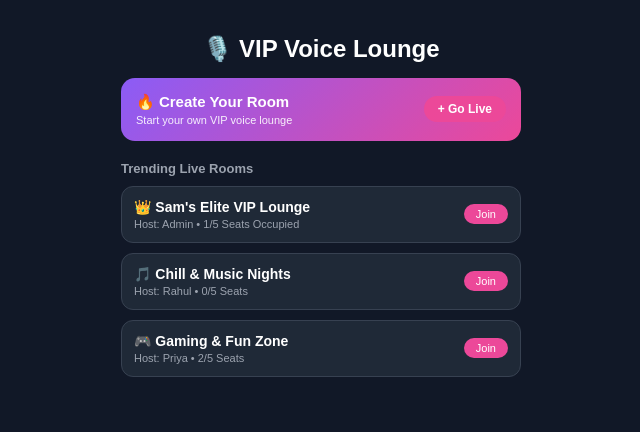
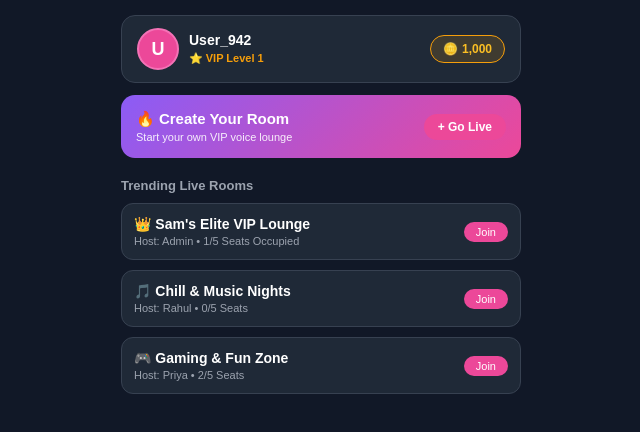
Before and after one commit to samchoudhary7900-commits/FRIEND-ZONE, a website: page public/index.html in a window 1280 px wide. Shown: the whole page, without its empty margins (319-959 px from the left). Drawn offline with Linux system fonts and the light colour scheme.

Commit message:
Update index.html

```diff
--- a/public/index.html
+++ b/public/index.html
@@ -31,6 +31,57 @@
             height: 100%;
             text-align: left;
         }
+
+        /* Profile & Wallet Header Card */
+        .profile-card {
+            background: #1f2937;
+            border: 1px solid #374151;
+            border-radius: 14px;
+            padding: 12px 15px;
+            margin-bottom: 12px;
+            display: flex;
+            align-items: center;
+            justify-content: space-between;
+        }
+        .user-info {
+            display: flex;
+            align-items: center;
+            gap: 10px;
+        }
+        .avatar {
+            width: 42px;
+            height: 42px;
+            border-radius: 50%;
+            background: #ec4899;
+            display: flex;
+            align-items: center;
+            justify-content: center;
+            font-weight: bold;
+            font-size: 18px;
+            border: 2px solid #f472b6;
+        }
+        .user-details h4 {
+            margin: 0;
+            font-size: 14px;
+        }
+        .user-details span {
+            font-size: 11px;
+            color: #f59e0b;
+            font-weight: bold;
+        }
+        .wallet-badge {
+            background: rgba(245, 158, 11, 0.15);
+            border: 1px solid #f59e0b;
+            color: #fbbf24;
+            padding: 6px 12px;
+            border-radius: 20px;
+            font-size: 12px;
+            font-weight: bold;
+            display: flex;
+            align-items: center;
+            gap: 4px;
+        }
+
         .home-banner {
             background: linear-gradient(135deg, #8b5cf6, #ec4899);
             padding: 15px;
@@ -184,9 +235,22 @@
 
     <div class="container">
 
-        <!-- Home Screen with Room List -->
+        <!-- Home Screen -->
         <div id="homeScreen">
-            <h2 style="text-align: center; margin-bottom: 15px;">🎙️ VIP Voice Lounge</h2>
+
+            <!-- User Profile & Wallet Top Bar -->
+            <div class="profile-card">
+                <div class="user-info">
+                    <div class="avatar" id="userAvatar">A</div>
+                    <div class="user-details">
+                        <h4 id="userNameDisplay">Admin User</h4>
+                        <span>⭐ VIP Level 1</span>
+                    </div>
+                </div>
+                <div class="wallet-badge">
+                    🪙 <span id="userCoins">1,000</span>
+                </div>
+            </div>
 
             <div class="home-banner">
                 <div>
@@ -284,6 +348,10 @@
     <script>
         let currentUser = "User_" + Math.floor(Math.random() * 900 + 100);
 
+        // Initial setup
+        document.getElementById('userNameDisplay').innerText = currentUser;
+        document.getElementById('userAvatar').innerText = currentUser.charAt(0).toUpperCase();
+
         function goToRoom(roomName) {
             document.getElementById('roomTitle').innerText = `🎙️ ${roomName}`;
             document.getElementById('homeScreen').style.display = 'none';
```
